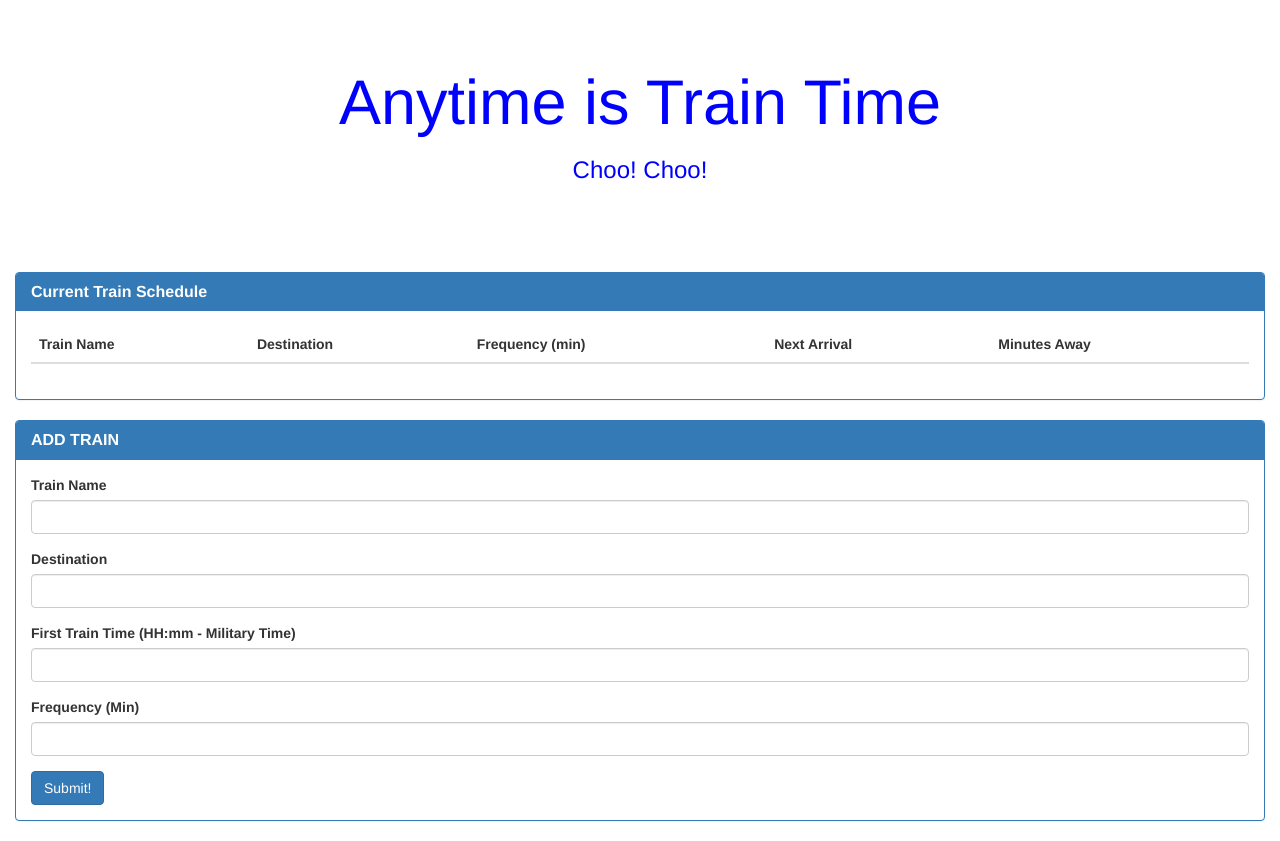
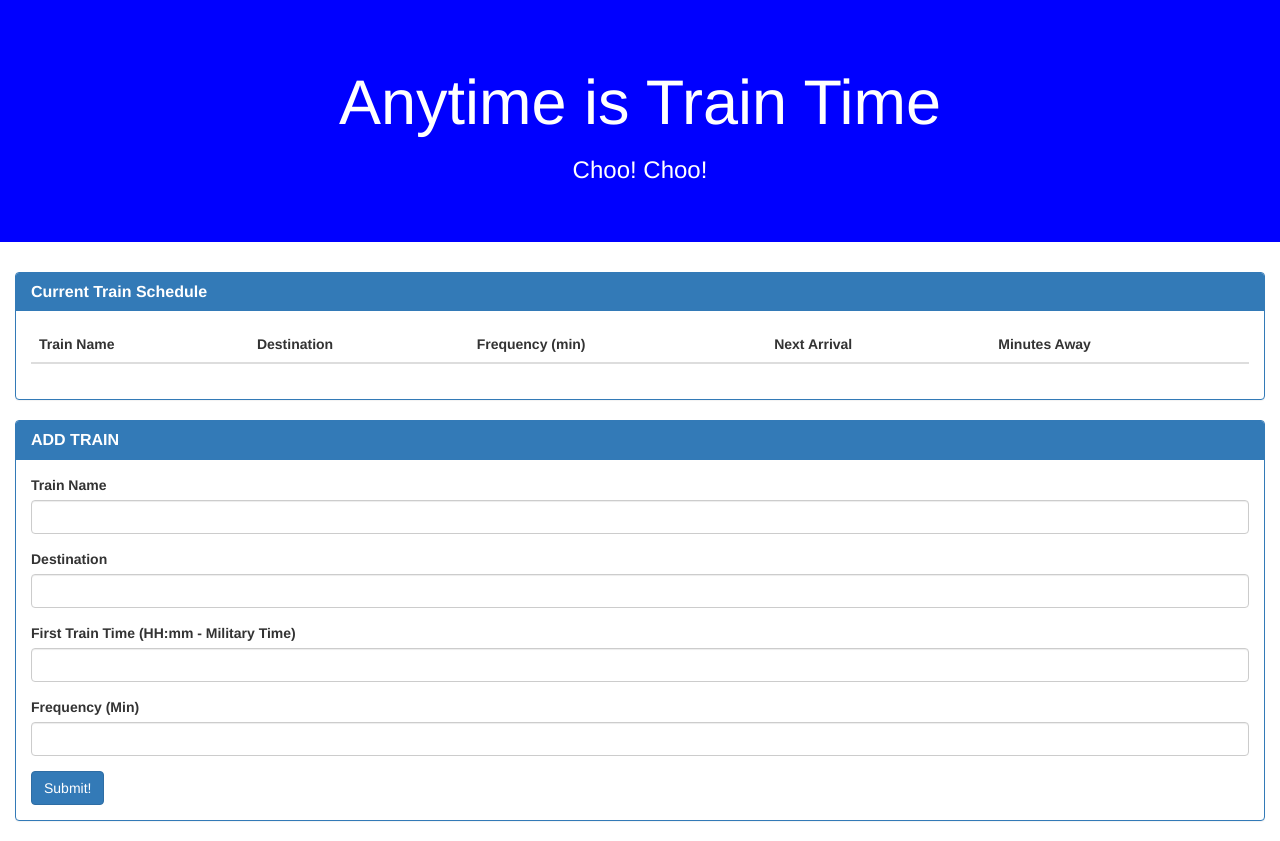
Before and after one commit to suzannaudra/Homework7, a plain HTML site: page index.html in a window 1280 px wide. Drawn offline with nearby package versions, Linux system fonts and the light colour scheme; no server answers.

Commit message:
Update index.html

```diff
--- a/index.html
+++ b/index.html
@@ -17,7 +17,7 @@
 <body>
 <div class="container"></div>
 
-    <div class="jumbotron" style="background-color: white; color: blue;">
+    <div class="jumbotron" style="background-color: blue; color: white;">
         <h1 class="text-center">Anytime is Train Time</h1>
         <h3 class="text-center"> Choo! Choo!</h3>
     </div>
```
